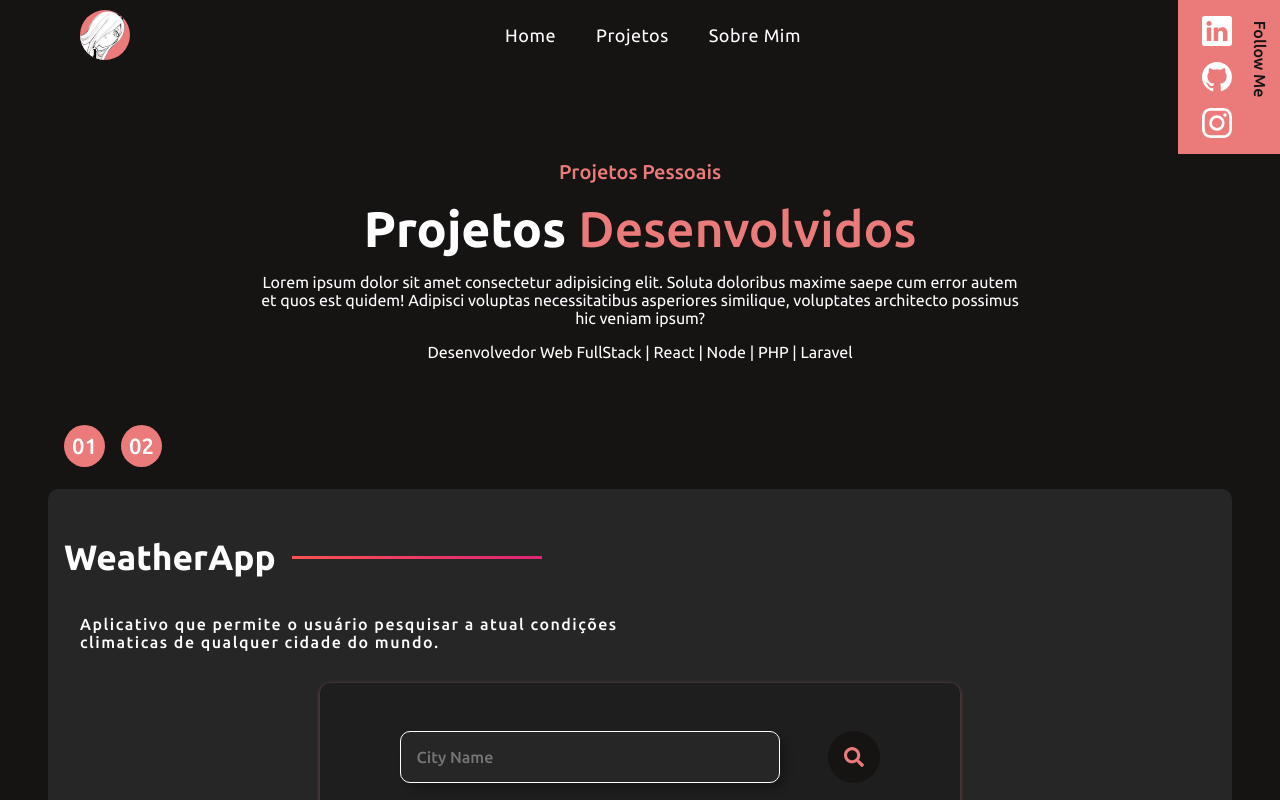
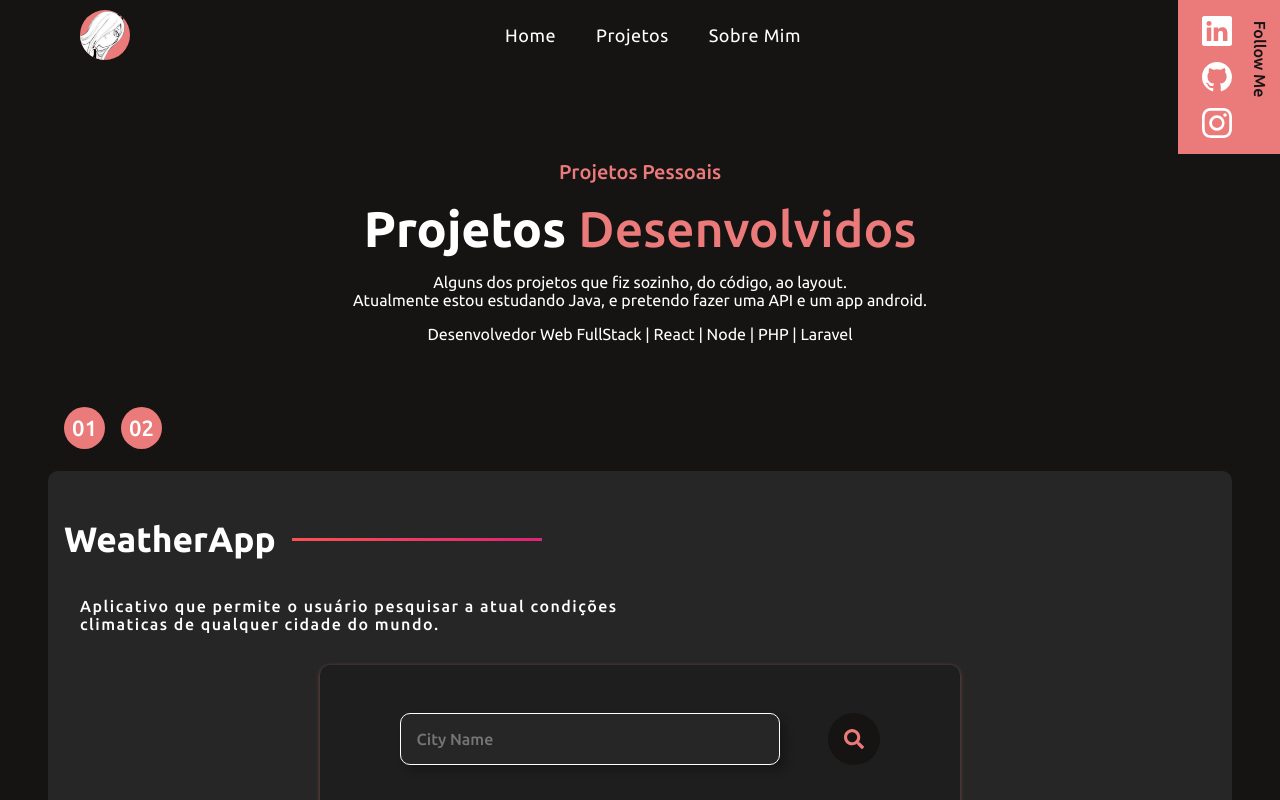
Before and after one commit to IugAnemona/portifolio-next, a Next.js app: page /projects in a window 1280 px wide. Shown: the top 800 px of the page. Built offline with nearby package versions, Linux system fonts and the light colour scheme; no server answers.

Commit message:
Adicionando descrição para a sessão de portifolio

```diff
--- a/components/ProjectsContent/ProjectsHeader/index.tsx
+++ b/components/ProjectsContent/ProjectsHeader/index.tsx
@@ -8,11 +8,10 @@ export const ProjectsHeader = () => {
         Projetos <span>Desenvolvidos</span>
       </h1>
       <FullContainer>
+        <p>Alguns dos projetos que fiz sozinho, do código, ao layout.</p>
         <p>
-          Lorem ipsum dolor sit amet consectetur adipisicing elit. Soluta
-          doloribus maxime saepe cum error autem et quos est quidem! Adipisci
-          voluptas necessitatibus asperiores similique, voluptates architecto
-          possimus hic veniam ipsum?
+          Atualmente estou estudando Java, e pretendo fazer uma API e um app
+          android.
         </p>
       </FullContainer>
       <FullContainer>
--- a/components/ProjectsContent/ProjectsHeader/styles.tsx
+++ b/components/ProjectsContent/ProjectsHeader/styles.tsx
@@ -37,6 +37,7 @@ export const ApresentationContainer = styled.header`
 `;
 
 export const FullContainer = styled.div`
+  flex-wrap: wrap;
   width: 100%;
   display: flex;
   justify-content: center;
```
